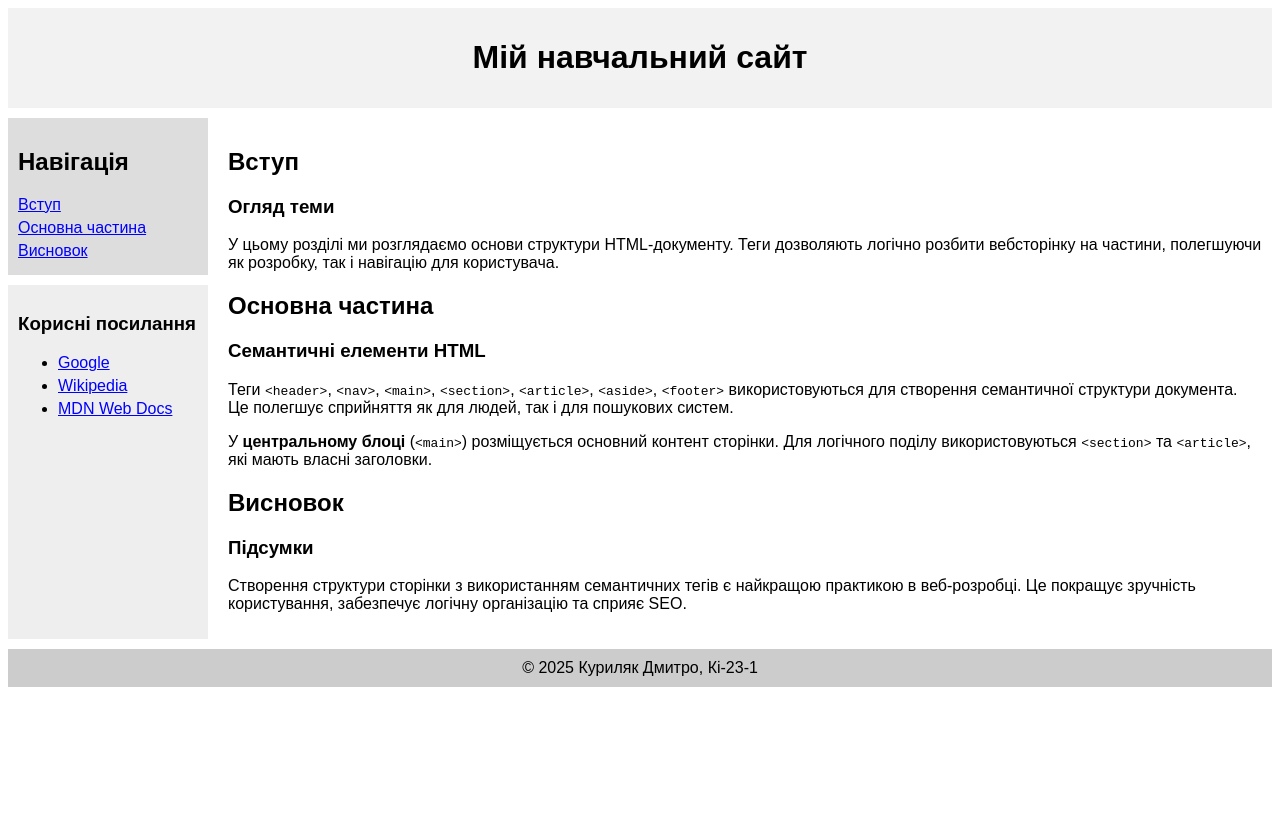
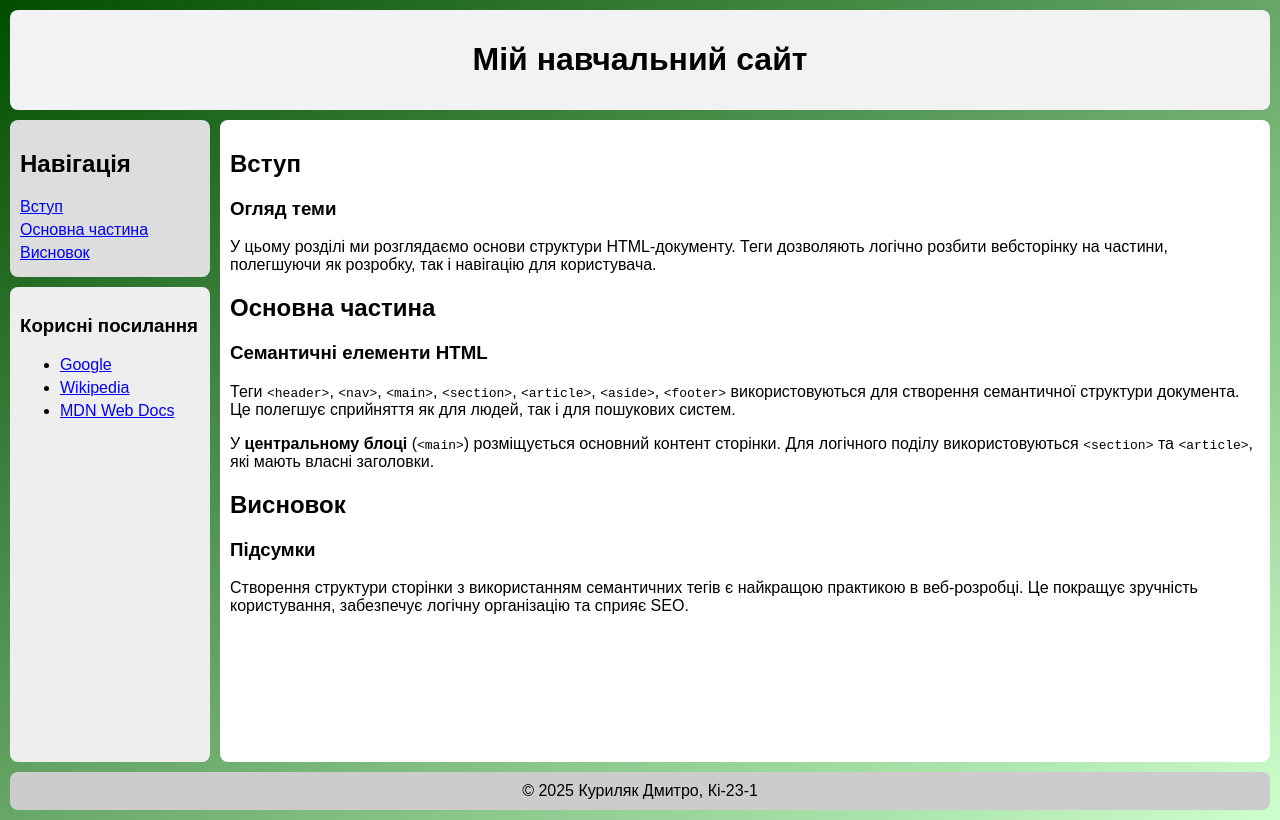
Before and after one commit to Dmutriy68/alfa, a plain HTML site: page index.html in a window 1280 px wide. Drawn offline with Linux system fonts and the light colour scheme.

Commit message:
index.html

```diff
--- a/index.html
+++ b/index.html
@@ -16,6 +16,12 @@
       grid-template-rows: auto auto 1fr auto;
       gap: 10px;
       font-family: Arial, sans-serif;
+
+      /* ДОДАНО ГРАДІЄНТНИЙ ФОН */
+      background: linear-gradient(to bottom right, #004d00, #ccffcc);
+      min-height: 100vh;
+      margin: 0;
+      padding: 10px;
     }
 
     header {
@@ -23,23 +29,28 @@
       background-color: #f2f2f2;
       padding: 10px;
       text-align: center;
+      border-radius: 8px;
     }
 
     nav {
       grid-area: nav;
       background-color: #ddd;
       padding: 10px;
+      border-radius: 8px;
     }
 
     aside {
       grid-area: aside;
       background-color: #eee;
       padding: 10px;
+      border-radius: 8px;
     }
 
     main {
       grid-area: main;
       padding: 10px;
+      background-color: white;
+      border-radius: 8px;
     }
 
     footer {
@@ -47,6 +58,7 @@
       background-color: #ccc;
       padding: 10px;
       text-align: center;
+      border-radius: 8px;
     }
 
     a {
```
